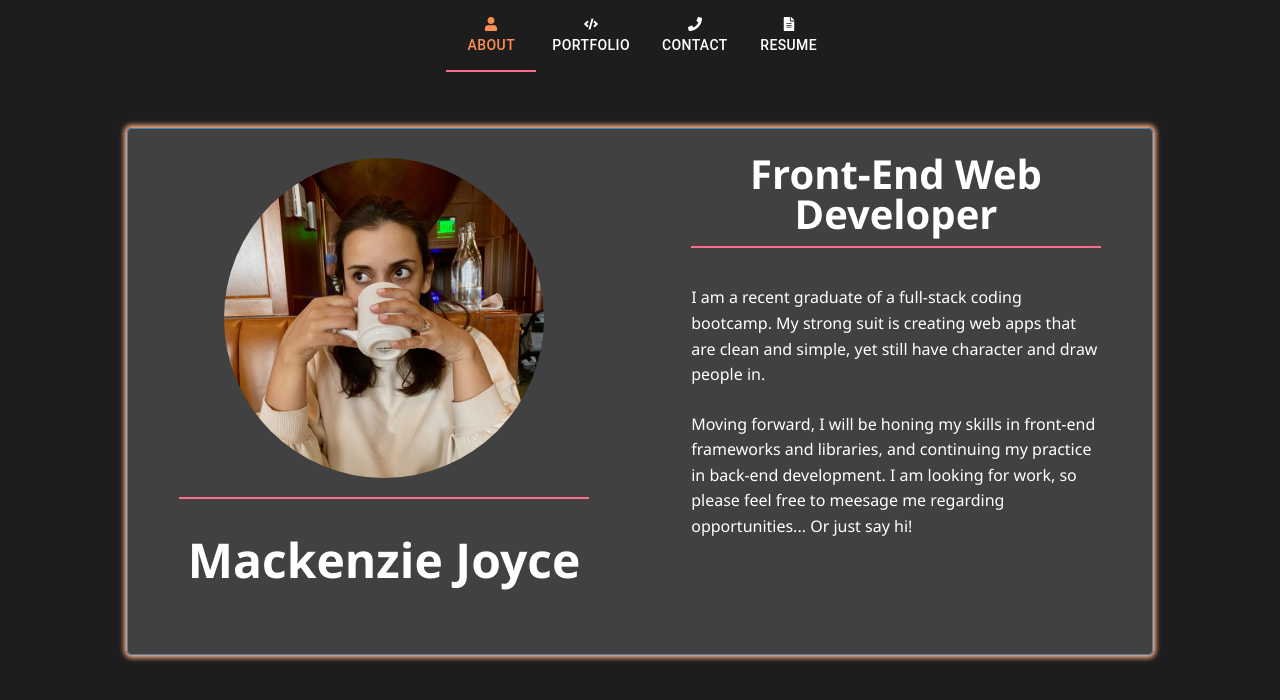
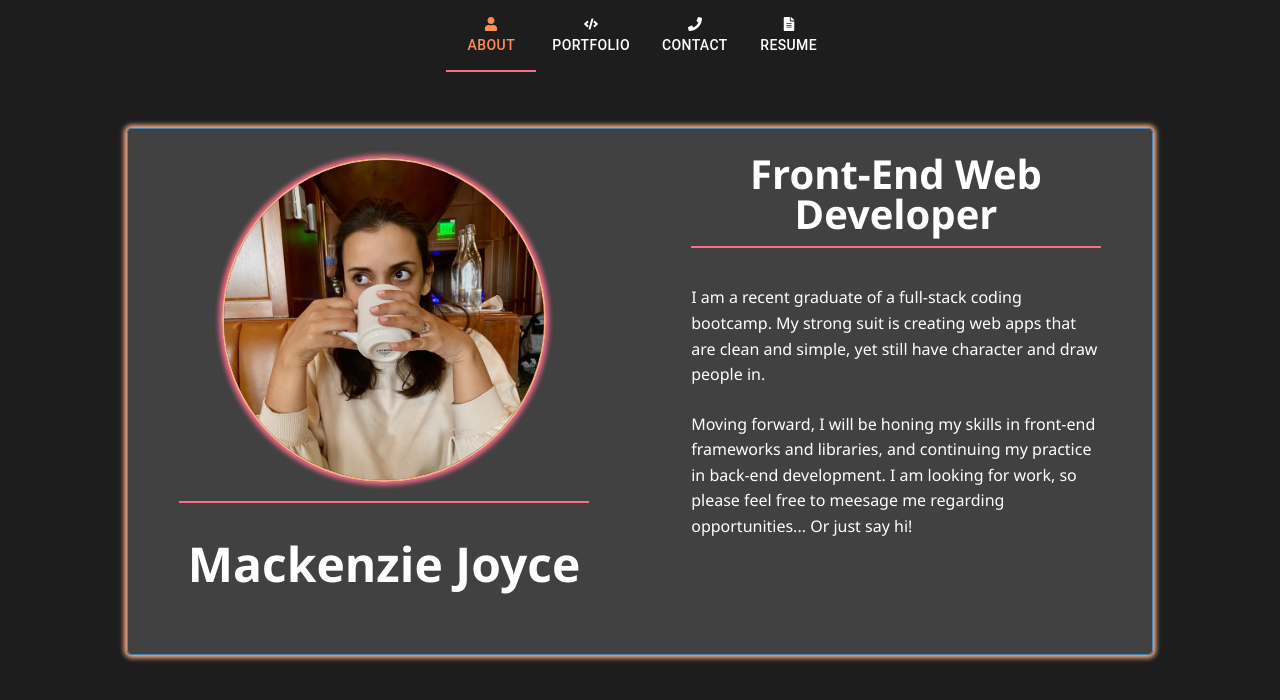
Before and after one commit to MackenzieJoyce/Portfolio, a React (Create React App) app: page / in a window 1280 px wide. Shown: the top 700 px of the page. Built offline with nearby package versions, Linux system fonts and the light colour scheme.

Commit message:
added halo around photo

```diff
--- a/src/components/pages/About.js
+++ b/src/components/pages/About.js
@@ -7,7 +7,9 @@ const styles = {
   profile: {
     width: 320,
     borderRadius: 200,
-    margin: '1%'
+    margin: '1%',
+    border: '2.5px solid #f7af88',
+    boxShadow: '0 0 5px 3px #FE6B8B'
   }
 };
 
```
